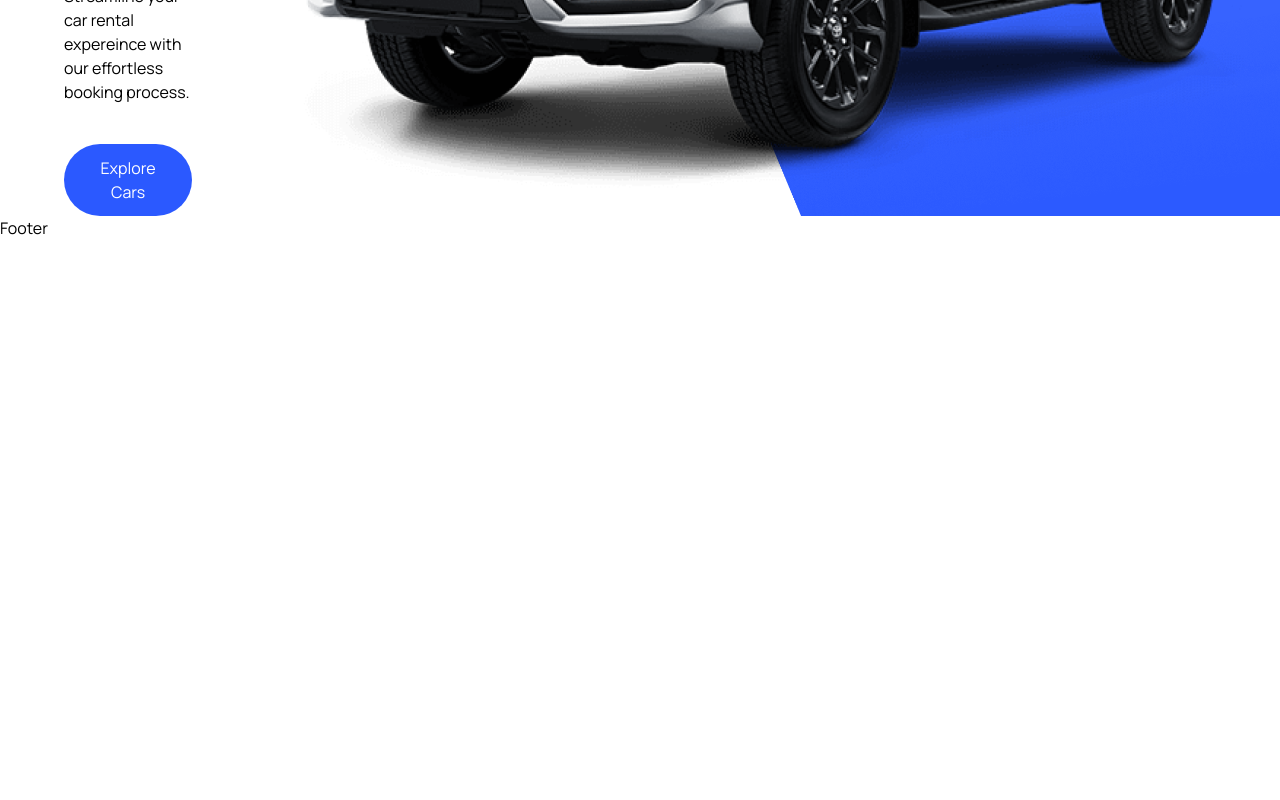
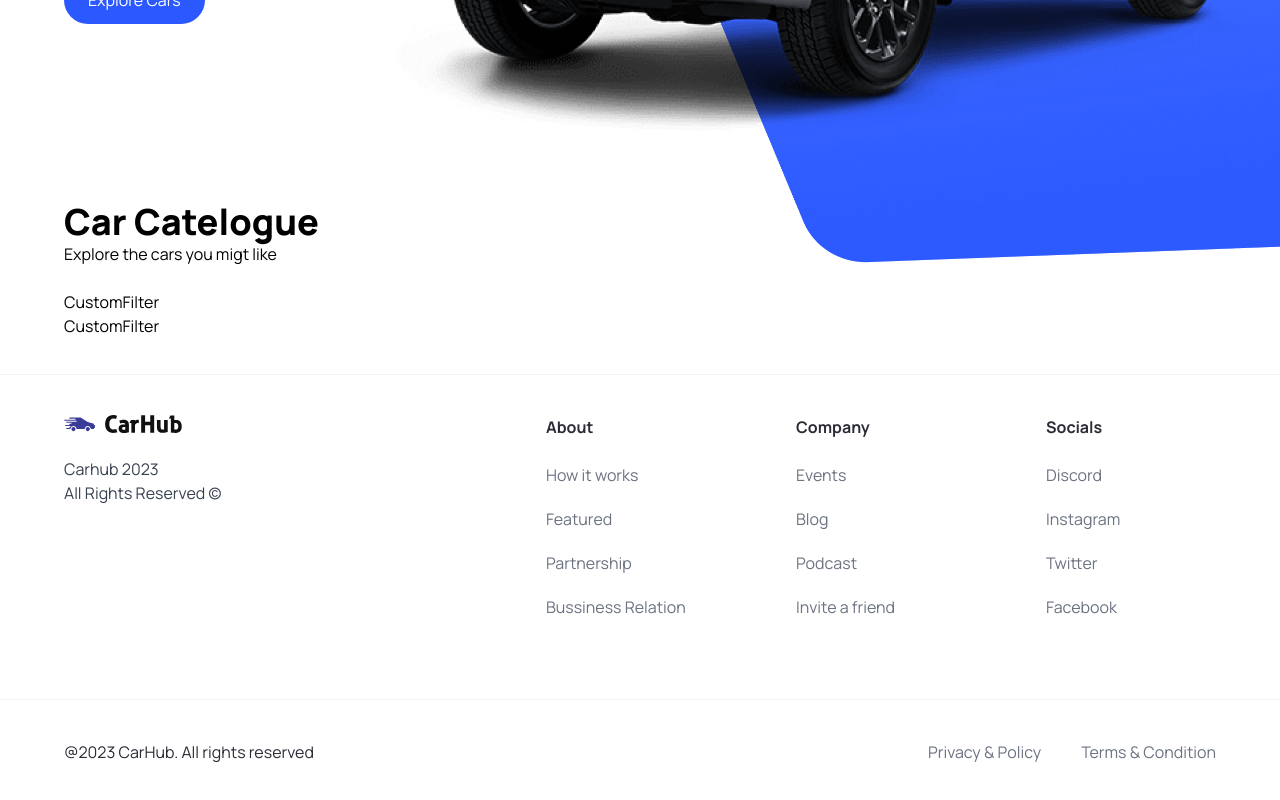
Before and after one commit to Thangurasarah/car-showcase, a Next.js app: page / in a window 1280 px wide. Shown: the part 440-1240 px from the top of the page. Before the commit the page ends 800 px from the top, so only its background shows below. Built offline with nearby package versions, Linux system fonts and the light colour scheme.

Commit message:
added folders and files in components

```diff
--- a/app/page.tsx
+++ b/app/page.tsx
@@ -1,10 +1,28 @@
-import { Hero } from "@/components";
+import { CustomFilter, Hero, SearchBar } from "@/components";
 import Image from "next/image";
 
 export default function Home() {
   return (
     <main className="overflow-hidden">
       <Hero/>
+      <div className="mt-12 padding-x padding-y
+      max-width" id="discover">
+        <div className="home_text-container">
+          <h1 className="text-4xl font-extrabold">Car Catelogue</h1>
+          <p>Explore the cars you migt like</p>
+        </div>
+        <div className="home_filters">
+          <SearchBar/>
+
+          <div className="home_filters-container">
+            <CustomFilter title ="fuel" />
+            <CustomFilter title ="year" />
+
+          </div>
+
+        </div>
+
+      </div>
     </main>
   );
 }
--- a/components/CustomButton.tsx
+++ b/components/CustomButton.tsx
@@ -4,11 +4,11 @@
 import { CustomButtonProps } from "@/types";
 import Image from "next/image";
 
-const CustomButton = ({title,containerStyles,handleClick}:CustomButtonProps) => {
+const CustomButton = ({title,containerStyles,handleClick,btnType}:CustomButtonProps) => {
   return (
   <button
   disabled={false}
-  type={"button"}
+  type={btnType ||"button"}
   className={`custom-btn ${containerStyles}`}
   onClick={handleClick}
   >
--- /dev/null
+++ b/components/CustomFilter.tsx
@@ -0,0 +1,9 @@
+import React from 'react'
+
+const CustomFilter = () => {
+  return (
+    <div>CustomFilter</div>
+  )
+}
+
+export default CustomFilter
--- a/components/Footer.tsx
+++ b/components/Footer.tsx
@@ -1,9 +1,52 @@
-import React from 'react'
+import Image from "next/image";
+import Link from "next/link";
 
-const Footer = () => {
-  return (
-    <div>Footer</div>
-  )
-}
+import { footerLinks } from "../constants";
 
-export default Footer
+const Footer = () => (
+  <footer className='flex flex-col text-black-100  mt-5 border-t border-gray-100'>
+    <div className='flex max-md:flex-col flex-wrap justify-between gap-5 sm:px-16 px-6 py-10'>
+      <div className='flex flex-col justify-start items-start gap-6'>
+        <Image src='/logo.svg' alt='logo' width={118} height={18} className='object-contain' />
+        <p className='text-base text-gray-700'>
+          Carhub 2023 <br />
+          All Rights Reserved &copy;
+        </p>
+      </div>
+
+      <div className="footer__links">
+        {footerLinks.map((item) => (
+          <div key={item.title} className="footer__link">
+            <h3 className="font-bold">{item.title}</h3>
+            <div className="flex flex-col gap-5">
+              {item.links.map((link) => (
+                <Link
+                  key={link.title}
+                  href={link.url}
+                  className="text-gray-500"
+                >
+                  {link.title}
+                </Link>
+              ))}
+            </div>
+          </div>
+        ))}
+      </div>
+    </div>
+
+    <div className='flex justify-between items-center flex-wrap mt-10 border-t border-gray-100 sm:px-16 px-6 py-10'>
+      <p>@2023 CarHub. All rights reserved</p>
+
+      <div className="footer__copyrights-link">
+        <Link href="/" className="text-gray-500">
+          Privacy & Policy
+        </Link>
+        <Link href="/" className="text-gray-500">
+          Terms & Condition
+        </Link>
+      </div>
+    </div>
+  </footer>
+);
+
+export default Footer;
--- a/components/Hero.tsx
+++ b/components/Hero.tsx
@@ -8,7 +8,7 @@
     <div className="hero">
         <div className="flex-1 pt-36 padding-x" >
             <h1 className="hero_title font-extrabold text-4xl ">
-                Find, book, or rent a car --quickly
+            Find,book,or rent a car --quickly
                 and easily!
             </h1>
 
--- a/components/Navbar.tsx
+++ b/components/Navbar.tsx
@@ -17,7 +17,7 @@
     />
     </Link>
     <CustomButton
-    text="Sign In"
+    title="Sign In"
     btnType="button"
     containerStyles="text-primary-blue
     rounded-full bg-white min-w-[130px]"
--- /dev/null
+++ b/components/SearchBar.tsx
@@ -0,0 +1,26 @@
+"use Client";
+
+import { useState } from 'react'
+import SearchManufacturer from './SearchManufacturer'
+
+const SearchBar = () => {
+const[manufacturer, setManufacturer] =
+useState('');
+
+
+    const handleSearch =() =>{}
+  return (
+    <form className="searchbar" onSubmit={handleSearch}>
+        <div className="searchbar_item">
+            <SearchManufacturer
+            manufacturer={manufacturer}
+            setManufacturer={setManufacturer}
+            />
+
+        </div>
+
+    </form>
+  )
+}
+
+export default SearchBar
--- /dev/null
+++ b/components/SearchManufacturer.tsx
@@ -0,0 +1,25 @@
+"use client";
+
+import {Combobox, Transition} from '@headlessui/react';
+
+import { SearchManufacturerProps } from '@/types';
+
+
+const SearchManufacturer = ({
+    manufacturer, setManufacturer
+} : SearchManufacturerProps) => {
+  return (
+    <div className="SearchManufacturer">
+        <Combobox>
+            <div className="relative w-full">
+                <Combobox.Button className="">
+
+                </Combobox.Button>
+
+            </div>
+        </Combobox>
+    </div>
+  )
+}
+
+export default SearchManufacturer
--- /dev/null
+++ b/constants/index.ts
@@ -0,0 +1,101 @@
+export const manufacturers = [
+    "Acura",
+    "Alfa Romeo",
+    "Aston Martin",
+    "Audi",
+    "Bentley",
+    "BMW",
+    "Buick",
+    "Cadillac",
+    "Chevrolet",
+    "Chrysler",
+    "Citroen",
+    "Dodge",
+    "Ferrari",
+    "Fiat",
+    "Ford",
+    "GMC",
+    "Honda",
+    "Hyundai",
+    "Infiniti",
+    "Jaguar",
+    "Jeep",
+    "Kia",
+    "Lamborghini",
+    "Land Rover",
+    "Lexus",
+    "Lincoln",
+    "Maserati",
+    "Mazda",
+    "McLaren",
+    "Mercedes-Benz",
+    "MINI",
+    "Mitsubishi",
+    "Nissan",
+    "Porsche",
+    "Ram",
+    "Rolls-Royce",
+    "Subaru",
+    "Tesla",
+    "Toyota",
+    "Volkswagen",
+    "Volvo",
+  ];
+
+  export const yearsOfProduction = [
+    { title: "Year", value: "" },
+    { title: "2015", value: "2015" },
+    { title: "2016", value: "2016" },
+    { title: "2017", value: "2017" },
+    { title: "2018", value: "2018" },
+    { title: "2019", value: "2019" },
+    { title: "2020", value: "2020" },
+    { title: "2021", value: "2021" },
+    { title: "2022", value: "2022" },
+    { title: "2023", value: "2023" },
+  ];
+
+  export const fuels = [
+    {
+      title: "Fuel",
+      value: "",
+    },
+    {
+      title: "Gas",
+      value: "Gas",
+    },
+    {
+      title: "Electricity",
+      value: "Electricity",
+    },
+  ];
+
+  export const footerLinks = [
+    {
+      title: "About",
+      links: [
+        { title: "How it works", url: "/" },
+        { title: "Featured", url: "/" },
+        { title: "Partnership", url: "/" },
+        { title: "Bussiness Relation", url: "/" },
+      ],
+    },
+    {
+      title: "Company",
+      links: [
+        { title: "Events", url: "/" },
+        { title: "Blog", url: "/" },
+        { title: "Podcast", url: "/" },
+        { title: "Invite a friend", url: "/" },
+      ],
+    },
+    {
+      title: "Socials",
+      links: [
+        { title: "Discord", url: "/" },
+        { title: "Instagram", url: "/" },
+        { title: "Twitter", url: "/" },
+        { title: "Facebook", url: "/" },
+      ],
+    },
+  ];
--- a/types/index.ts
+++ b/types/index.ts
@@ -5,5 +5,10 @@
     containerStyles?: string;
     handleClick?:
     MouseEventHandler<HTMLButtonElement>;
+    btnType?:"button" | "submit";
 
 }
+export interface SearchManufacturerProps {
+    manufacturer:string;
+    setManufacturer:( manufacturer: string)=> void;
+}
```
Also changed, not shown: components/index.ts (+11 -6 lines), package.json (+6 -5 lines), 1 other file (tests, documents, lock files or other folders).
